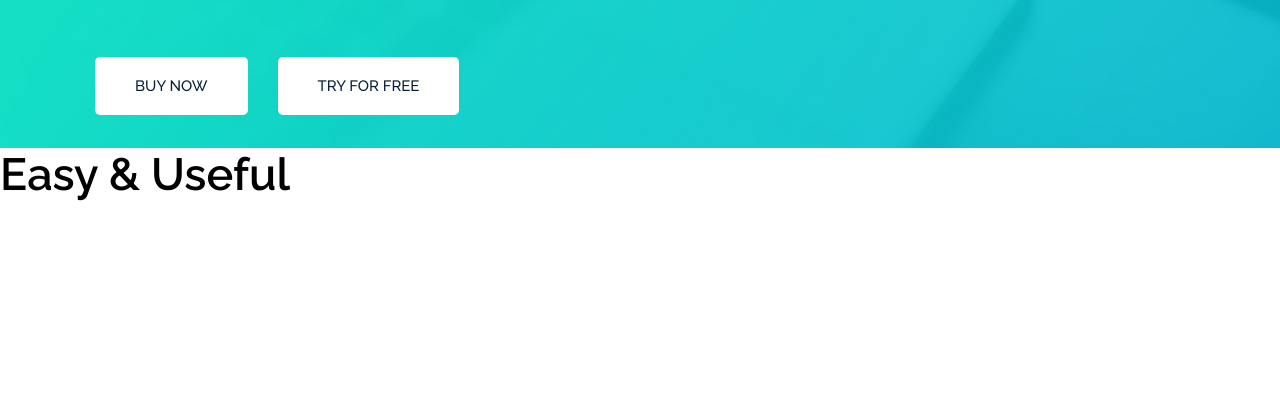
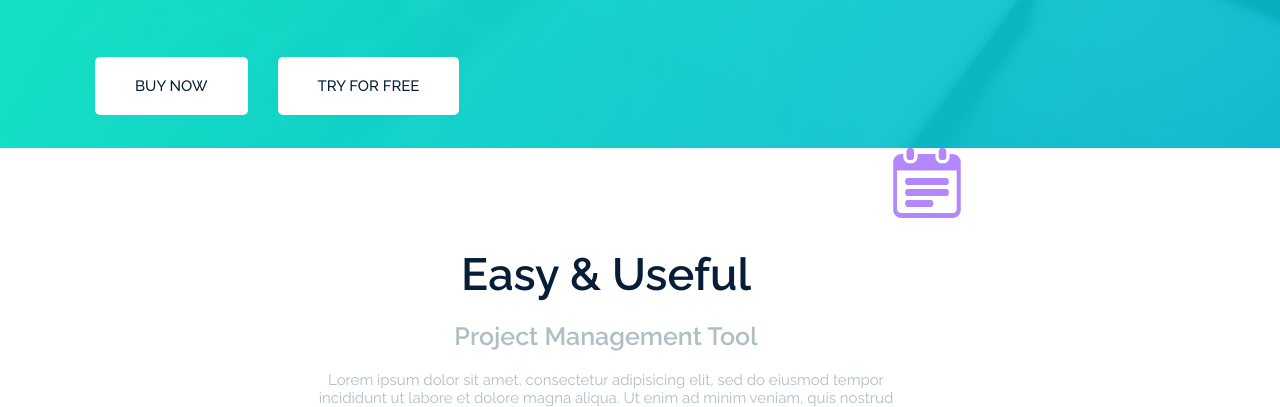
Before and after one commit to XterryIT/my_first_project, a plain HTML site: page Dart/index.html in a window 1280 px wide. Shown: the part 602-1009 px from the top of the page. Before the commit the page ends 803 px from the top, so only its background shows below. Drawn offline with Linux system fonts and the light colour scheme.

Commit message:
верстка картинок

```diff
--- a/Dart/css/style_dart.css
+++ b/Dart/css/style_dart.css
@@ -98,8 +98,30 @@ header div.flex_header div.text_header div.buttom_header a:hover{
     transition-duration: 0.6s;
 }
 
-div.easy div.easy_text{
+div.easy div.easy_text div.easy_text1{
+
+    margin: 100px 0 0 0;
+}
+
+
+div.easy div.easy_text div.easy_text1{
+    text-align: center;
     font-size: 45px;
-    color: black;
     font-weight: 600;
+    color: #061e37;
 }
+
+div.easy div.easy_text div.easy_text2{
+    text-align: center;
+    font-size: 25px;
+    font-weight: 600;
+    color: #b0bec5;
+    margin: 20px;
+}
+
+div.easy div.easy_text div.easy_text3{
+    text-align: center;
+    font-size: 15px;
+    font-weight: 400;
+    color: #b0bec5;
+}
--- a/Dart/index.html
+++ b/Dart/index.html
@@ -60,20 +60,53 @@
 
       <div class="container-fluid">
         <div class="easy">
-            <div class="justify-content-center">
+            <div class="d-flex justify-content-center">
                 <div class="easy_text">
                     <div class="easy_text1">
                         Easy & Useful
                     </div>
                     <div class="easy_text2">
-
+                        Project Management Tool
                     </div>
                     <div class="easy_text3">
-
+                        Lorem ipsum dolor sit amet, consectetur adipisicing elit, sed do eiusmod tempor<br>
+                         incididunt ut labore et dolore magna aliqua. Ut enim ad minim veniam, quis nostrud
                     </div>
                 </div>
 
                 <div class="easy_pictures">
+                    <div class="pictures">
+                        <img src="img/pictures1.png" alt="">
+                        <div class="pictures_text">
+
+                        </div>
+
+                        <div class="pictures_text2">
+
+                        </div>
+                    </div>
+
+                    <div class="pictures">
+                        <img src="" alt="">
+                        <div class="pictures_text">
+
+                        </div>
+
+                        <div class="pictures_text2">
+
+                        </div>
+                    </div>
+
+                    <div class="pictures">
+                        <img src="" alt="">
+                        <div class="pictures_text">
+
+                        </div>
+
+                        <div class="pictures_text2">
+
+                        </div>
+                    </div>
 
                 </div>
 
```
Also changed, not shown: Dart/img/pictures1.png (added), Dart/img/pictures2.png (added), Dart/img/pictures3.png (added).
